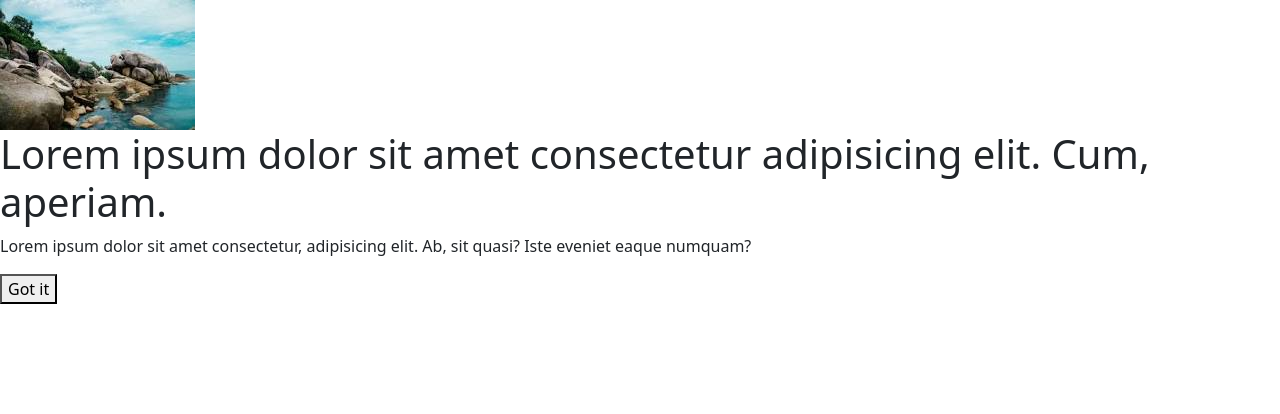
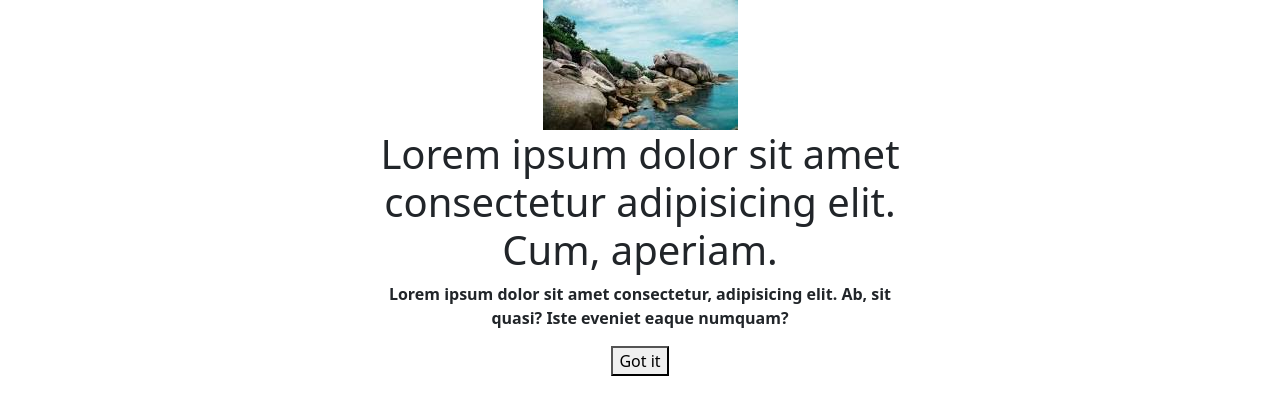
Before and after one commit to Harvey1122018/Frontend, a plain HTML site: page index.html in a window 1280 px wide. Drawn offline with nearby package versions, Linux system fonts and the light colour scheme.

Commit message:
countinous learning

```diff
--- a/index.html
+++ b/index.html
@@ -5,22 +5,29 @@
     <meta http-equiv="X-UA-Compatible" content="IE=edge" />
     <meta name="viewport" content="width=device-width, initial-scale=1.0" />
     <title>New site</title>
-  </head>
-  <body>
-    <img src="images.jpeg" alt="Welcome photo" />
-    <h1>
-      Lorem ipsum dolor sit amet consectetur adipisicing elit. Cum, aperiam.
-    </h1>
-    <p>
-      Lorem ipsum dolor sit amet consectetur, adipisicing elit. Ab, sit quasi?
-      Iste eveniet eaque numquam?
-    </p>
-    <button>Got it</button>
     <link
       href="https://cdn.jsdelivr.net/npm/bootstrap@5.2.0/dist/css/bootstrap.min.css"
       rel="stylesheet"
       integrity="sha384-gH2yIJqKdNHPEq0n4Mqa/HGKIhSkIHeL5AyhkYV8i59U5AR6csBvApHHNl/vI1Bx"
       crossorigin="anonymous"
     />
+  </head>
+  <b>
+    <div class="container text-center">
+      <div class="row">
+        <div class="col-lg-6 mx-auto">
+
+          <img src="images.jpeg" alt="Welcome photo"/>
+          <h1>
+            Lorem ipsum dolor sit amet consectetur adipisicing elit. Cum, aperiam.
+          </h1>
+          <p>
+            Lorem ipsum dolor sit amet consectetur, adipisicing elit. Ab, sit quasi?
+            Iste eveniet eaque numquam?
+          </p>
+          <button>Got it</button>
+        </div>
+      </div>
+    </div>
   </body>
 </html>
```
